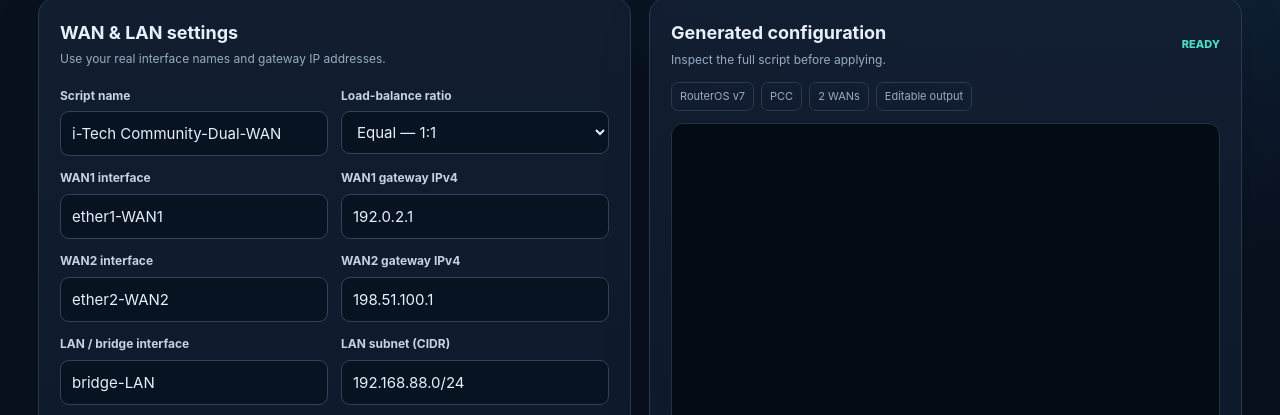
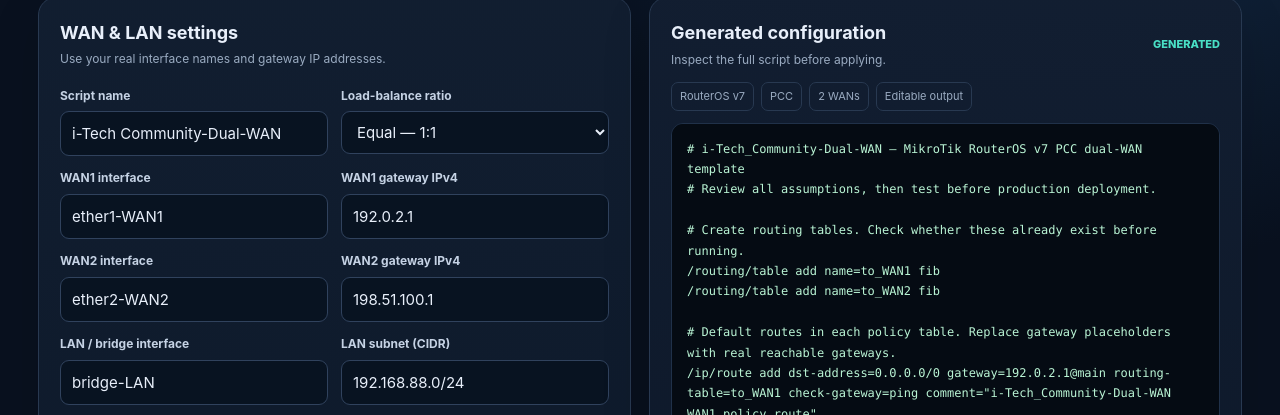
Before and after one commit to ishall21/i-Tech-Community, a plain HTML site: page index.html in a window 1280 px wide. Shown: the part 361-776 px from the top of the page. Drawn offline with Linux system fonts and the light colour scheme.

Commit message:
Update index.html

```diff
--- a/index.html
+++ b/index.html
@@ -52,13 +52,13 @@
 <script>
 const $=id=>document.getElementById(id);
 const clean=s=>s.trim().replace(/[^a-zA-Z0-9_.-]/g,'_').slice(0,60);
-function validIPv4(s){const p=s.trim().split('.');return p.length===4&&p.every(x=>/^\\d{1,3}$/.test(x)&&Number(x)>=0&&Number(x)<=255)}
+function validIPv4(s){const p=s.trim().split('.');return p.length===4&&p.every(x=>/^\d{1,3}$/.test(x)&&Number(x)>=0&&Number(x)<=255)}
 function build(){
  const name=clean($('routerName').value)||'i-Tech Community-Dual-WAN';
  const w1=clean($('wan1').value),w2=clean($('wan2').value),lan=clean($('lan').value);
  const gw1=$('gw1').value.trim(),gw2=$('gw2').value.trim(),sub=$('lanSubnet').value.trim();
  const t1=clean($('table1').value),t2=clean($('table2').value),ratio=$('mode').value;
- if(!w1||!w2||!lan||w1===w2||!t1||!t2||t1===t2||!validIPv4(gw1)||!validIPv4(gw2)||!/^\\d{1,3}(\\.\\d{1,3}){3}\\/\\d{1,2}$/.test(sub)){
+ if(!w1||!w2||!lan||w1===w2||!t1||!t2||t1===t2||!validIPv4(gw1)||!validIPv4(gw2)||!/^\d{1,3}(\.\d{1,3}){3}\/\d{1,2}$/.test(sub)){
    $('status').textContent='CHECK INPUTS';$('output').textContent='# Check interface names, unique routing-table names, IPv4 gateways, and LAN CIDR.';return;
  }
  let [a,b]=ratio.split(':').map(Number),total=a+b;
@@ -86,15 +86,15 @@
  }else lines.push('# NAT generation disabled by user — configure NAT separately if required.');
  lines.push('');
  c('PCC: mark new LAN connections by connection classifier. Rule order and existing mangle rules matter.');
- lines.push('/ip/firewall/mangle');
+ c('Mangle rules below use full command paths for script import.');
  const dis=$('disabled').checked?' disabled=yes':'';
- lines.push('add chain=prerouting in-interface='+lan+' dst-address-type=!local connection-mark=no-mark per-connection-classifier=both-addresses-and-ports:'+total+'/0 action=mark-connection new-connection-mark=wan1_conn passthrough=yes'+dis+' comment="'+name+' PCC WAN1 bucket 0"');
+ lines.push('/ip/firewall/mangle add chain=prerouting in-interface='+lan+' dst-address-type=!local connection-mark=no-mark per-connection-classifier=both-addresses-and-ports:'+total+'/0 action=mark-connection new-connection-mark=wan1_conn passthrough=yes'+dis+' comment="'+name+' PCC WAN1 bucket 0"');
  for(let i=1;i<total;i++){
    const which=i<a?'wan1_conn':'wan2_conn';
-   lines.push('add chain=prerouting in-interface='+lan+' dst-address-type=!local connection-mark=no-mark per-connection-classifier=both-addresses-and-ports:'+total+'/'+i+' action=mark-connection new-connection-mark='+which+' passthrough=yes'+dis+' comment="'+name+' PCC bucket '+i+'"');
+   lines.push('/ip/firewall/mangle add chain=prerouting in-interface='+lan+' dst-address-type=!local connection-mark=no-mark per-connection-classifier=both-addresses-and-ports:'+total+'/'+i+' action=mark-connection new-connection-mark='+which+' passthrough=yes'+dis+' comment="'+name+' PCC bucket '+i+'"');
  }
- lines.push('add chain=prerouting in-interface='+lan+' connection-mark=wan1_conn action=mark-routing new-routing-mark='+t1+' passthrough=no'+dis+' comment="'+name+' route marked WAN1"');
- lines.push('add chain=prerouting in-interface='+lan+' connection-mark=wan2_conn action=mark-routing new-routing-mark='+t2+' passthrough=no'+dis+' comment="'+name+' route marked WAN2"');
+ lines.push('/ip/firewall/mangle add chain=prerouting in-interface='+lan+' connection-mark=wan1_conn action=mark-routing new-routing-mark='+t1+' passthrough=no'+dis+' comment="'+name+' route marked WAN1"');
+ lines.push('/ip/firewall/mangle add chain=prerouting in-interface='+lan+' connection-mark=wan2_conn action=mark-routing new-routing-mark='+t2+' passthrough=no'+dis+' comment="'+name+' route marked WAN2"');
  lines.push('');
  c('Router-originated traffic is not marked by output chain in this template.');
  if(!$('routerTraffic').checked) lines.push('# If you need router-originated load balancing, design output-chain marking carefully to avoid breaking management, DNS, VPN, and BGP sessions.');
@@ -105,11 +105,11 @@
  lines.push('/ip/firewall/mangle/print detail');
  lines.push('/ip/firewall/nat/print detail');
  lines.push('# End of generated template');
- $('output').textContent=lines.join('\\n');$('status').textContent='GENERATED';
+ $('output').textContent=lines.join('\n');$('status').textContent='GENERATED';
 }
 $('generate').addEventListener('click',build);
 $('copy').addEventListener('click',async()=>{try{await navigator.clipboard.writeText($('output').textContent);$('status').textContent='COPIED';}catch(e){$('status').textContent='COPY BLOCKED';}});
-$('download').addEventListener('click',()=>{build();const blob=new Blob([$('output').textContent+'\\n'],{type:'text/plain'});const a=document.createElement('a');a.href=URL.createObjectURL(blob);a.download=(clean($('routerName').value)||'dual-wan')+'.rsc';a.click();URL.revokeObjectURL(a.href);});
+$('download').addEventListener('click',()=>{build();const blob=new Blob([$('output').textContent+'\n'],{type:'text/plain'});const a=document.createElement('a');a.href=URL.createObjectURL(blob);a.download=(clean($('routerName').value)||'dual-wan')+'.rsc';a.click();URL.revokeObjectURL(a.href);});
 $('reset').addEventListener('click',()=>{ $('routerName').value='i-Tech Community-Dual-WAN';$('mode').value='1:1';$('wan1').value='ether1-WAN1';$('gw1').value='192.0.2.1';$('wan2').value='ether2-WAN2';$('gw2').value='198.51.100.1';$('lan').value='bridge-LAN';$('lanSubnet').value='192.168.88.0/24';$('table1').value='to_WAN1';$('table2').value='to_WAN2';$('nat').checked=true;$('routerTraffic').checked=true;$('comment').checked=true;$('disabled').checked=true;build();});
 $('mode').addEventListener('change',build);build();
 </script>
```
